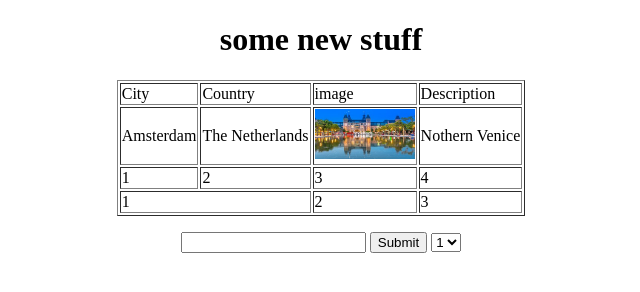
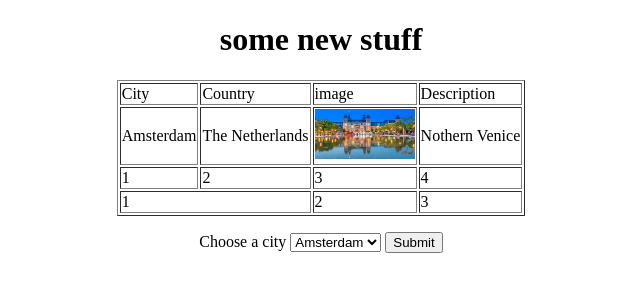
Before and after one commit to ruslanusachov/site, a plain HTML site: page stuff.html in a window 1280 px wide. Shown: the whole page, without its empty margins (319-959 px from the left). Drawn offline with Linux system fonts and the light colour scheme.

Commit message:
Added <label> to stuff.html

```diff
--- a/stuff.html
+++ b/stuff.html
@@ -37,12 +37,15 @@
   </p>
   <form align="center">
     <p>
-     <input name="a"> <input type ="submit">
+   <label>
+      Choose a city
      <select id="data">
-       <option form="data">1</option>
-       <option form="data">2</option>
-       <option form="data">3</option>
+       <option form="data">Amsterdam</option>
+       <option form="data">Rome</option>
+       <option form="data">Berlin</option>
      </select>
+     <input type ="submit">
+     </label>
     </p>
   </form>
 </body>
```
